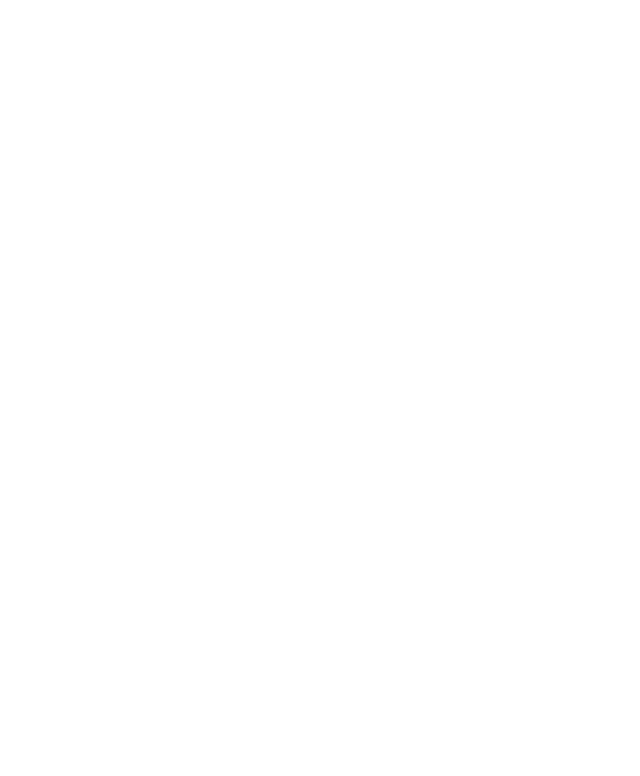
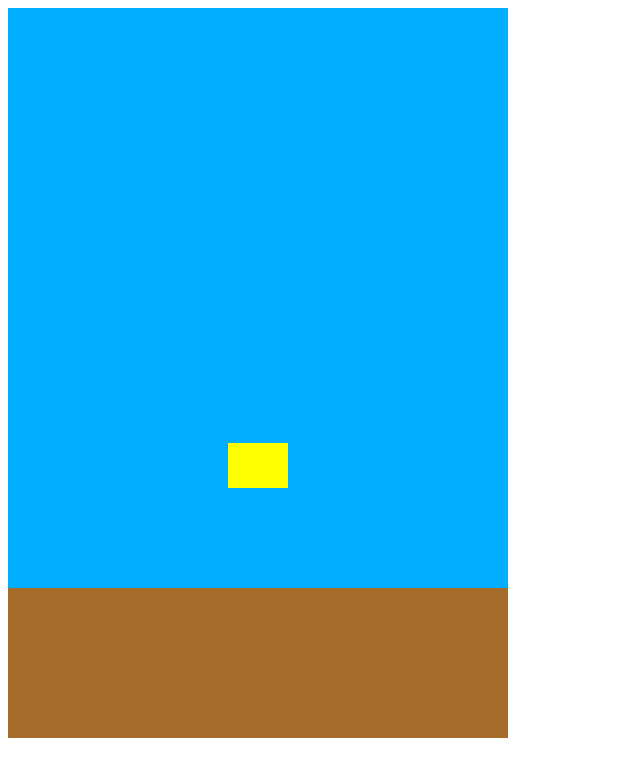
Before and after one commit to Dawid-Femin/Flappy-bird-js, a plain HTML site: page index.html in a window 1280 px wide. Shown: the whole page, without its empty margins (0-640 px from the left). Drawn offline with Linux system fonts and the light colour scheme.

Commit message:
Created bird start position

```diff
--- a/game.js
+++ b/game.js
@@ -0,0 +1,14 @@
+document.addEventListener('DOMContentLoaded', () => {
+    const bird = document.querySelector('.bird');
+    const gameDisplay = document.querySelector('.game-container');
+    const ground = document.querySelector('.ground');
+
+    let birdLeft = 220;
+    let birdBottom = 100;
+
+    function startGame() {
+        bird.style.left = `${birdLeft}px`;
+        bird.style.bottom = `${birdBottom}px`;
+    }
+    startGame();
+})
--- a/index.html
+++ b/index.html
@@ -6,8 +6,14 @@
     <meta name="viewport" content="width=device-width, initial-scale=1.0">
     <title>Flappy Bird</title>
     <link rel="stylesheet" href="style.css">
+    <script src="game.js"></script>
 </head>
 <body>
-    <script src="game.js"></script>
+    <div class="game-container">
+        <div class="sky">
+            <div class="bird"></div>
+        </div>
+        <div class="ground"></div>
+    </div>
 </body>
 </html>
--- a/style.css
+++ b/style.css
@@ -0,0 +1,27 @@
+.game-container {
+    width: 500px;
+    height: 730px;
+    position: absolute;
+}
+
+.sky {
+    background-color: rgb(0, 174, 255);
+    width: 500px;
+    height: 580px;
+    position: absolute;
+}
+
+.ground {
+    background-color: rgb(165, 108, 42);
+    width: 500px;
+    height: 150px;
+    position: absolute;
+    bottom: 0;
+}
+
+.bird {
+    background-color: yellow;
+    position: absolute;
+    width: 60px;
+    height: 45px;
+}
```
